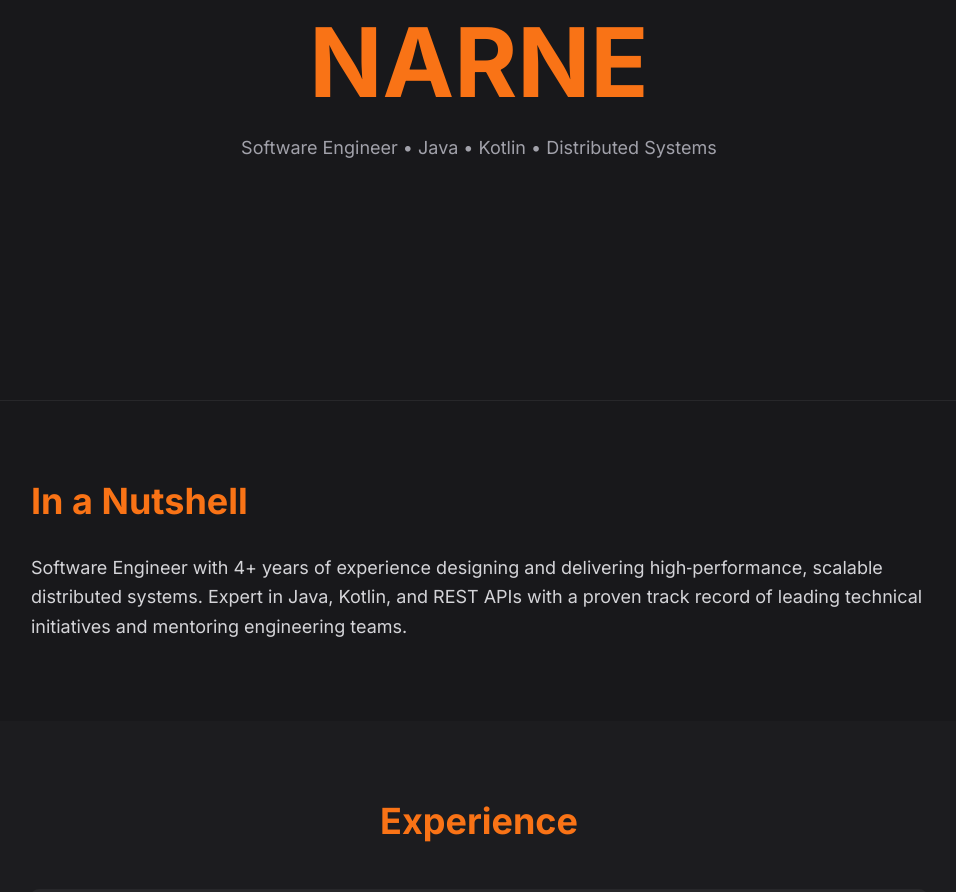
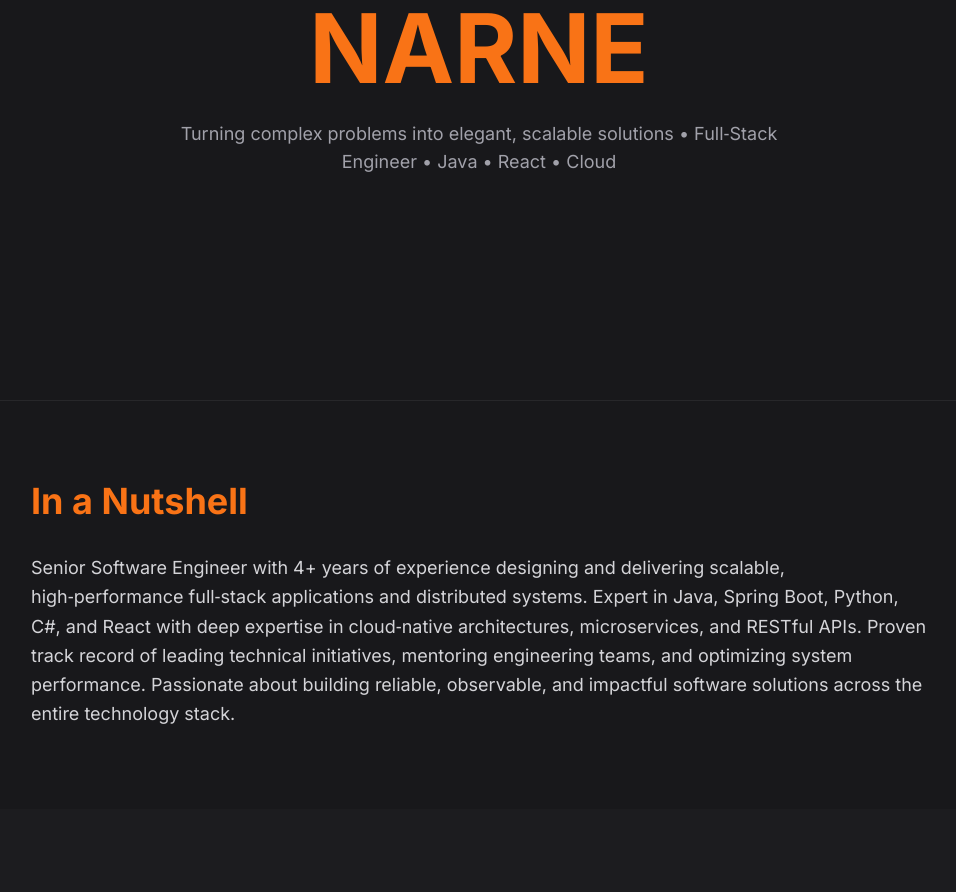
Before and after one commit to maheshnarne2002/portfolio, a Next.js app: page / in a window 1280 px wide. Shown: the part 400-1292 px from the top of the page, without its empty margins (161-1117 px from the left). Built offline with nearby package versions, Linux system fonts and the light colour scheme.

Commit message:
fixed syntax error in page.jsx

```diff
--- a/app/page.jsx
+++ b/app/page.jsx
@@ -169,7 +169,7 @@ export default function Home() {
             transition={{ duration: 0.6, delay: 0.4 }}
             className="text-zinc-400 text-lg max-w-2xl mx-auto"
           >
-            Software Engineer • Java • Kotlin • Distributed Systems
+            Turning complex problems into elegant, scalable solutions • Full‑Stack Engineer • Java • React • Cloud
           </motion.p>
         </div>
       </section>
@@ -179,9 +179,11 @@ export default function Home() {
         <div className="max-w-4xl mx-auto">
           <h2 className="text-3xl md:text-4xl font-bold mb-8 text-orange-500">In a Nutshell</h2>
           <p className="text-zinc-300 text-lg leading-relaxed">
-            Software Engineer with 4+ years of experience designing and delivering high‑performance,
-            scalable distributed systems. Expert in Java, Kotlin, and REST APIs with a proven track
-            record of leading technical initiatives and mentoring engineering teams.
+             Senior Software Engineer with 4+ years of experience designing and delivering scalable, high‑performance
+             full‑stack applications and distributed systems. Expert in Java, Spring Boot, Python, C#, and React with
+             deep expertise in cloud‑native architectures, microservices, and RESTful APIs. Proven track record of
+             leading technical initiatives, mentoring engineering teams, and optimizing system performance. Passionate
+             about building reliable, observable, and impactful software solutions across the entire technology stack.
           </p>
         </div>
       </section>
```
